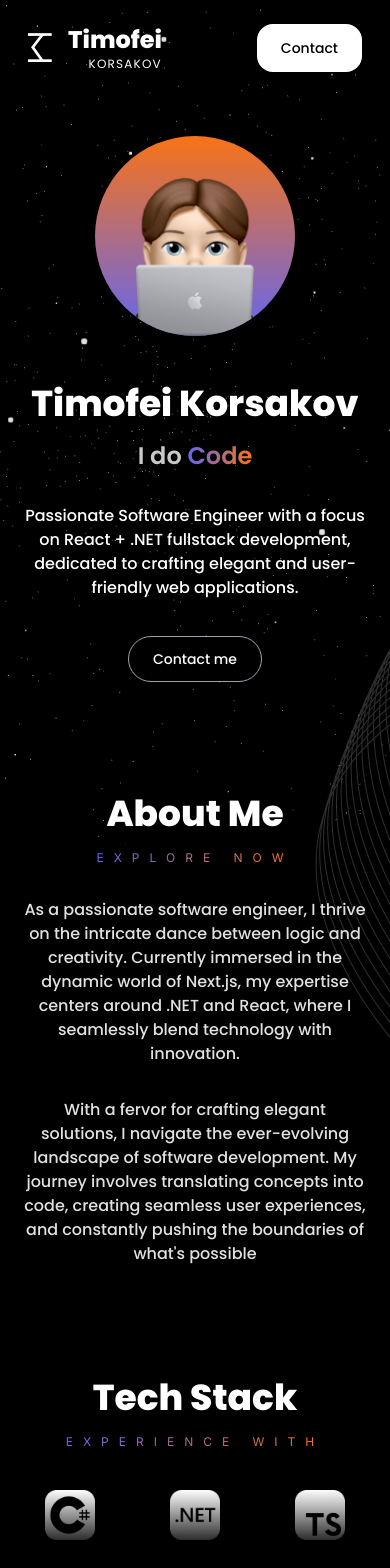
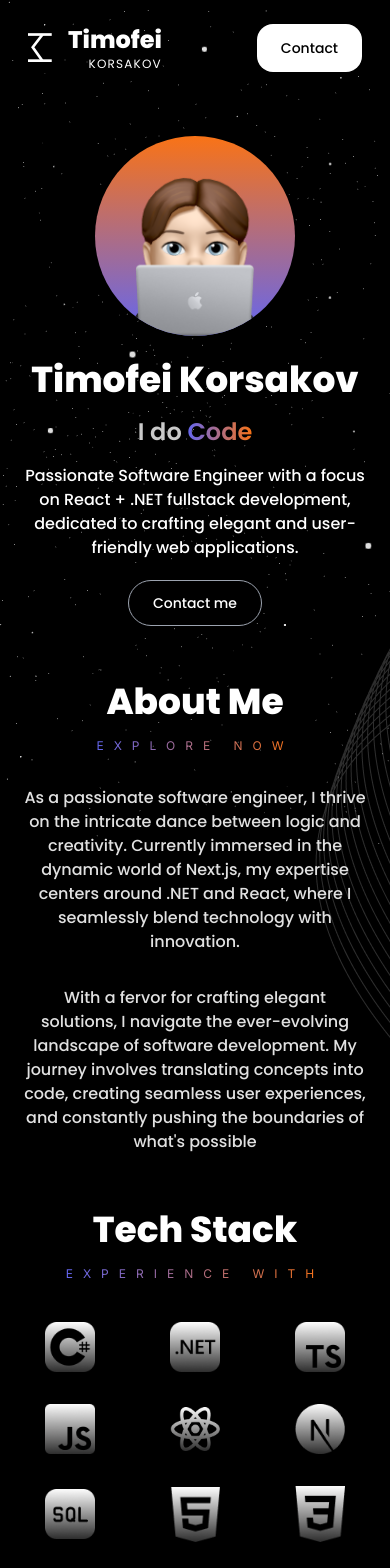
Before and after one commit to skmkqw/Portfolio, a Next.js app: page / in a window 390 px wide. Shown: the top 1568 px of the page. Built offline with nearby package versions, Linux system fonts and the light colour scheme.

Commit message:
style fix

```diff
--- a/app/contact/page.tsx
+++ b/app/contact/page.tsx
@@ -14,13 +14,13 @@
                 <Title text="or visit my socials" className="text-3xl xs:text-4xl sm:text-5xl md:text-6xl" />
                 <div className="flex flex-wrap justify-center gap-8 sm:gap-12 mt-6">
                     <Link href="https://github.com/skmkqw" target="_blank">
-                        <Image src="/github-gradient.png" alt="Github logo" width={60} height={60} className="sm:w-16 sm:h-16 md:w-20 md:h-20" />
+                        <Image src="/github-gradient.png" alt="Github logo" width={60} height={60} className="w-10 h-10 md:w-14 md:h-14" />
                     </Link>
                     <Link href="https://www.linkedin.com/in/timofei-korsakov-3602a2303/" target="_blank">
-                        <Image src="/linkedin-gradient.png" alt="LinkedIn logo" width={60} height={60} className="sm:w-16 sm:h-16 md:w-20 md:h-20" />
+                        <Image src="/linkedin-gradient.png" alt="LinkedIn logo" width={60} height={60} className="w-10 h-10 md:w-14 md:h-14" />
                     </Link>
                     <Link href="https://t.me/tksmkq" target="_blank">
-                        <Image src="/tg-gradient.png" alt="Telegram logo" width={60} height={60} className="sm:w-16 sm:h-16 md:w-20 md:h-20" />
+                        <Image src="/tg-gradient.png" alt="Telegram logo" width={60} height={60} className="w-10 h-10 md:w-14 md:h-14" />
                     </Link>
                 </div>
             </Container>
--- a/app/page.tsx
+++ b/app/page.tsx
@@ -2,7 +2,7 @@
 
 export default function Home() {
     return (
-        <main className="h-full w-full">
+        <main className="h-full w-full mt-10 xs:mt-16 sm:mt-20 md:mt-28 flex flex-col items-center gap-14 xs:gap-18 md:gap-28">
             <HeroSection />
             <AboutSection />
             <StackSection />
--- a/components/shared/AboutSection.tsx
+++ b/components/shared/AboutSection.tsx
@@ -4,15 +4,18 @@
 export default function AboutSection() {
     return (
         <div id="about">
-            <Container className="pt-28 flex flex-col items-center text-center">
-                <Title text="About Me" className="text-4xl lg:text-5xl"/>
-                <GradientText text="EXPLORE NOW" className="mt-4" />
+            <Container className="flex flex-col items-center text-center">
+                <Title text="About Me" />
+                <GradientText
+                    text="EXPLORE NOW"
+                    className="mt-4"
+                />
                 <Subtitle
-                    className="max-w-2xl mt-8 text-base md:text-lg text-[#E1E1E1]"
+                    className="max-w-2xl mt-8 text-[#E1E1E1]"
                     text="As a passionate software engineer, I thrive on the intricate dance between logic and creativity. Currently immersed in the dynamic world of Next.js, my expertise centers around .NET and React, where I seamlessly blend technology with innovation."
                 />
                 <Subtitle
-                    className="max-w-2xl mt-8 text-base md:text-lg text-[#E1E1E1]"
+                    className="max-w-2xl mt-8 text-[#E1E1E1]"
                     text="With a fervor for crafting elegant solutions, I navigate the ever-evolving landscape of software development. My journey involves translating concepts into code, creating seamless user experiences, and constantly pushing the boundaries of what's possible"
                 />
             </Container>
--- a/components/shared/HeroSection.tsx
+++ b/components/shared/HeroSection.tsx
@@ -4,16 +4,17 @@
 
 export default function HeroSection() {
     return (
-        <Container className="mt-10 xs:mt-16 sm:mt-20 md:mt-28 flex flex-col items-center text-center">
-            <Image src="/emoji.png"
-                   alt="Portrait emoji"
-                   width={200}
-                   height={200}
-                   className="bg-gradient-to-t from-indigo-500 to-orange-500 rounded-full"
+        <Container className="flex flex-col items-center text-center">
+            <Image
+                src="/emoji.png"
+                alt="Portrait emoji"
+                width={200}
+                height={200}
+                className="bg-gradient-to-t from-indigo-500 to-orange-500 rounded-full"
             />
             <Title
                 text="Timofei Korsakov"
-                className="mt-12"
+                className="mt-6 md:mt-12"
             />
             <p className="font-semibold text-[#C9C9C9] text-2xl lg:text-3xl mt-4">
                 I do <span
@@ -23,13 +24,13 @@
             </p>
             <Subtitle
                 text="Passionate Software Engineer with a focus on React + .NET fullstack development, dedicated to crafting elegant and user-friendly web applications."
-                className="max-w-xl mt-8"
+                className="max-w-xl mt-4 md:mt-8"
             />
             <Link href="/contact">
                 <Button
                     type="button"
                     text="Contact me"
-                    additionalStyles="border border-gray-400 text-white !bg-black hover:!bg-gray-900 mt-9 py-3 px-12 rounded-full text-lg"
+                    additionalStyles="border border-gray-400 text-white !bg-black hover:!bg-gray-900 mt-5 md:mt-9 py-3 px-12 rounded-full text-lg"
                 />
             </Link>
         </Container>
--- a/components/shared/ProjectsSection.tsx
+++ b/components/shared/ProjectsSection.tsx
@@ -13,10 +13,13 @@
 
 export default function ProjectsSection() {
     return (
-        <Container className="my-28 flex flex-col items-center text-center">
-            <Title text="Projects" className="text-4xl lg:text-5xl" />
-            <GradientText text="EXPLORE NOW" className="mt-4" />
-            <div className="flex flex-col items-center gap-14 mt-14">
+        <Container className="flex flex-col items-center text-center">
+            <Title text="Projects" />
+            <GradientText
+                text="EXPLORE NOW"
+                className="mt-4"
+            />
+            <div className="flex flex-col items-center gap-14 mt-8 md:mt-12">
                 {projects.map((project, idx) => (
                     <Project {...project} key={idx} />
                 ))}
--- a/components/shared/StackSection.tsx
+++ b/components/shared/StackSection.tsx
@@ -47,9 +47,12 @@
 
 export default function StackSection() {
     return (
-        <Container className="mt-28 flex flex-col items-center text-center">
-            <Title text="Tech Stack" className="text-4xl lg:text-5xl" />
-            <GradientText text="EXPERIENCE WITH" className="mt-4" />
+        <Container className="flex flex-col items-center text-center">
+            <Title text="Tech Stack" />
+            <GradientText
+                text="EXPERIENCE WITH"
+                className="mt-4"
+            />
             <div className="max-w-2xl w-full grid grid-cols-3 sm:grid-cols-4 lg:grid-cols-5 gap-8 mt-10 justify-center">
                 {stackIcons.map((icon, idx) => (
                     <div className="flex items-center justify-center" key={idx}>
```
